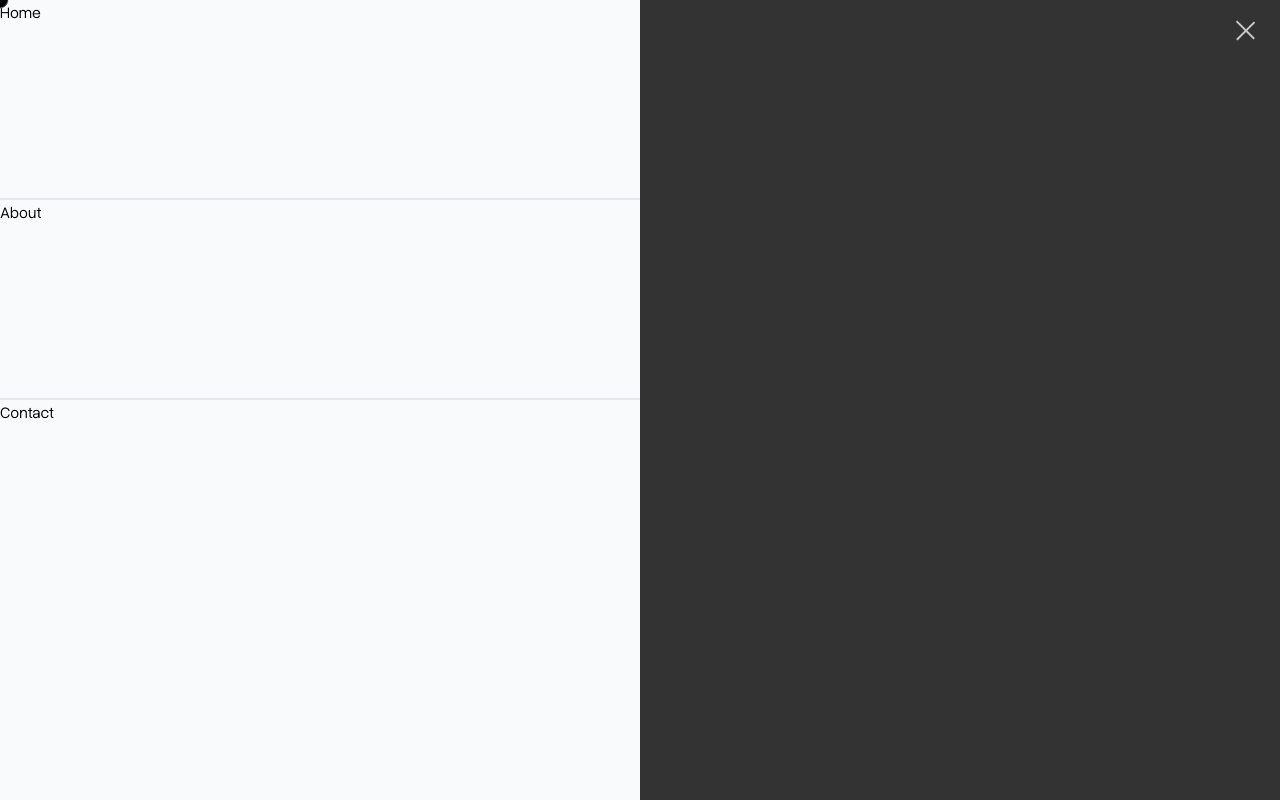
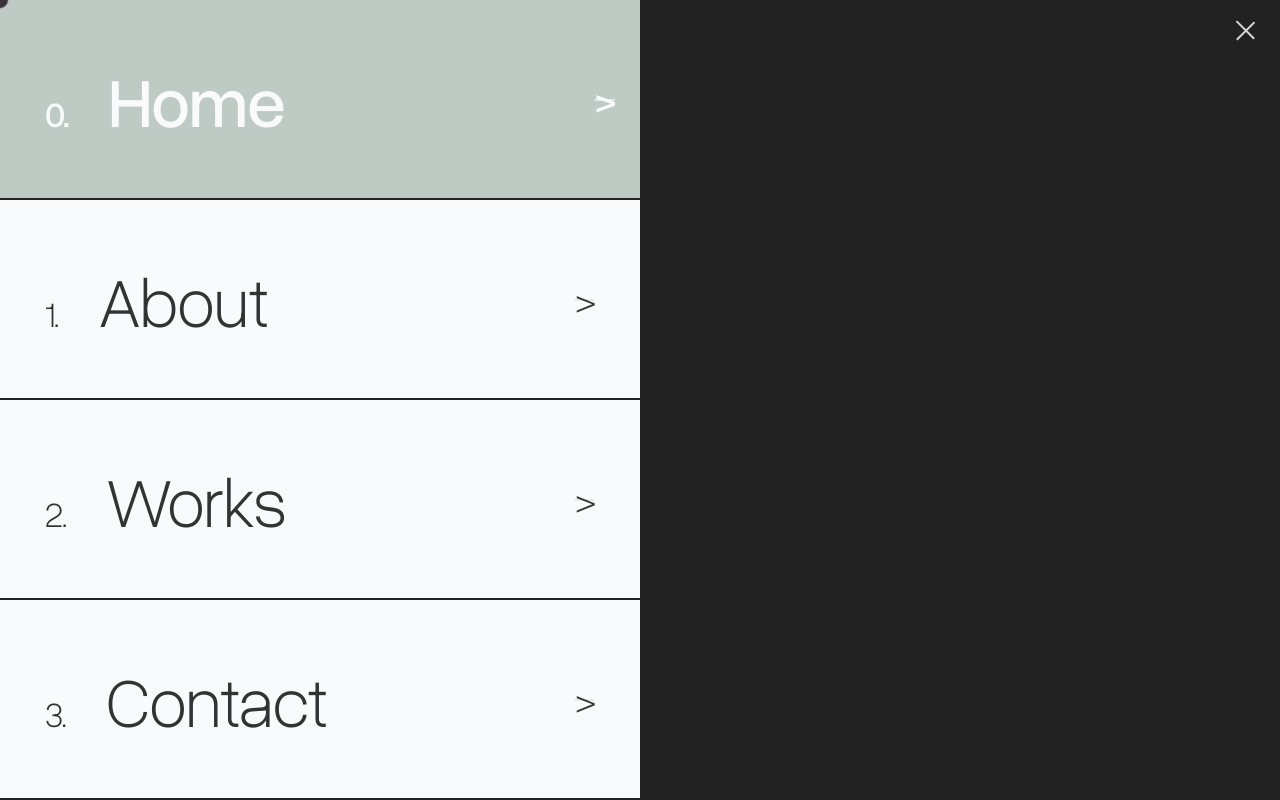
Before and after one commit to thomassbooth/thomas-booth-2024, a Next.js app: page / in a window 1280 px wide. Both pictures are taken after a click on the button 1245 px from the left and 26 px from the top of the page. Shown: the top 800 px of the page. Built offline with nearby package versions, Linux system fonts and the light colour scheme.

Commit message:
menu nav update animations

```diff
--- a/src/app/page.tsx
+++ b/src/app/page.tsx
@@ -6,6 +6,7 @@ import Magnetic from "@/components/Magnetic";
 import Info from "@/components/Footer/Info";
 import Card from "@/components/Card";
 import Marquee from "@/components/Marquee";
+import About from "@/components/About";
 export const metadata: Metadata = {
   title: "Thomas Booth - Software Engineer 2024",
   description: "...",
@@ -16,13 +17,11 @@ export default function Home() {
     <main className="relative">
       <Hero />
       <Introduction />
-
-
+      <About />
       <div className="relative  bg-red-400 z-10 flex flex-col justify-center items-center gap-20 py-10">
-
         <Card colour="red"/>
       </div>
-      <Info/>
+      <Info />
 
       {/* <Random /> */}
     </main>
--- /dev/null
+++ b/src/components/About.tsx
@@ -0,0 +1,38 @@
+"use client";
+
+import { useScroll, useTransform } from "framer-motion";
+import Image from "next/image";
+import React, { useRef } from "react";
+import { motion } from "framer-motion";
+
+const About = () => {
+  const container = useRef(null);
+  const { scrollYProgress } = useScroll({
+    target: container,
+    offset: ["start end", "end start"],
+  });
+
+  const y = useTransform(scrollYProgress, [0, 1], ["0vh", "20vh"]);
+  const width = useTransform(scrollYProgress, [0, 1], ["50vh", "100vh"]);
+  return (
+    <div
+      ref={container}
+      className="bg-common-background-cream h-screen text-common-gray px-[7%]"
+    >
+      <div className="w-full flex justify-between">
+        <span className="text-subtitle font-semibold">Software</span>
+        <span className="text-subtitle font-semibold">Engineer</span>
+      </div>
+      {/* <motion.div>
+        <Image
+          src="/add new recipient empty.png"
+          alt="test"
+          width={100}
+          height={100}
+        />
+      </motion.div> */}
+    </div>
+  );
+};
+
+export default About;
--- a/src/components/Button.tsx
+++ b/src/components/Button.tsx
@@ -21,18 +21,21 @@ const Button = ({
     <div>
       <button
         onMouseEnter={() => {
-          setCursor({type: 'scale', size: 0, colour: 'bg-palette-green-light'})
+          setCursor({
+            type: "scale",
+            size: 0,
+            colour: "bg-palette-green-light",
+          });
           setHovered("hovered");
         }}
         onMouseLeave={() => {
-          setCursor({type: 'none', size: 15})
-          setHovered("normal")}}
+          setCursor({ type: "none", size: 15 });
+          setHovered("normal");
+        }}
         ref={buttonRef}
-        className={`${className} relative border border-common-gray rounded-full overflow-hidden`}
+        className={`${className} group relative border border-common-gray rounded-full overflow-hidden`}
       >
-        <span className="relative z-20 text-common-gray">
-          {children}
-        </span>
+        <span className="relative z-20 text-common-gray group-hover:text-common-background-cream transition-all">{children}</span>
         <motion.div
           initial={{ y: "100%" }}
           animate={hovered}
@@ -44,7 +47,7 @@ const Button = ({
           onAnimationComplete={() => {
             if (hovered === "normal") setHovered("reset");
           }}
-          transition={{ duration: 0.5, easing: "easeIn" }}
+          transition={{ duration: 0.4, easing: "easeIn" }}
           className="absolute top-0 left-[-25%] rounded-[50%] h-[200%] w-[150%]  bg-palette-green-light pointer-events-none"
         />
       </button>
--- a/src/components/Footer/Info.tsx
+++ b/src/components/Footer/Info.tsx
@@ -50,8 +50,8 @@ const Info = () => {
 
   return (
     <div ref={container} className="w-screen mt-[-100vh]">
-      <div className="h-screen"></div>
-      <div className="sticky -bottom-0 h-[80vh] bg-common-background-cream text-common-gray">
+      <div className="h-screen z-0"></div>
+      <div className="sticky bottom-0 h-[80vh] bg-common-background-cream text-common-gray">
         <motion.div
           style={{ y }}
           className="w-full h-full relative flex justify-between"
@@ -103,14 +103,17 @@ const Info = () => {
                 })}
               </div>
             </section>
-            <motion.span className="w-screen text-title tracking-tight font-semibold overflow-hidden">
+            <motion.a
+              href="mailito:thomasbooth26@gmail.com"
+              className="w-screen text-title tracking-tight font-semibold overflow-hidden mb-5"
+            >
               <Marquee>
-                <span className="inline-flex">
+                <span className="hover:underline inline-flex">
                   thomasbooth26@gmail.com
                   <FaRegPaperPlane className="block mx-5" />
                 </span>
               </Marquee>
-            </motion.span>
+            </motion.a>
           </div>
         </motion.div>
       </div>
--- a/src/components/Header/Menu/NavMenu.tsx
+++ b/src/components/Header/Menu/NavMenu.tsx
@@ -10,14 +10,15 @@ interface menuProps {
 }
 
 const links = [
-  { title: "Home", link: "/" },
-  { title: "About", link: "/about" },
-  { title: "Contact", link: "/contact" },
+  { title: "Home", link: "/", position: '0%'},
+  { title: "About", link: "/about", position: '25%' },
+  { title: "Works", link: "/works", position: '50%' },
+  { title: "Contact", link: "/contact", position: '75%' },
 ];
 
 const NavMenu: React.FC<menuProps> = ({ setIsOpen, isOpen }) => {
   return (
-    <div>
+    <div className = {`${!isOpen && 'pointer-events-none'}`}>
       <AnimatePresence mode="wait">
         {isOpen && (
           <>
@@ -28,9 +29,9 @@ const NavMenu: React.FC<menuProps> = ({ setIsOpen, isOpen }) => {
               exit="closed"
               className="z-20 fixed top-0 left-0 h-screen w-1/2 bg-common-background-cream"
             >
-              <ul className = 'h-full w-full'>
+              <ul className = 'relative h-screen w-full'>
                 {links.map((link, indx) => (
-                  <PageLink key={indx} title={link.title} link={link.link} setIsOpen={setIsOpen} />
+                  <PageLink custom = {indx} key={indx} title={link.title} link={link.link} isOpen = {isOpen} setIsOpen={setIsOpen} position = {link.position} />
                 ))}
               </ul>
             </motion.div>
@@ -39,7 +40,7 @@ const NavMenu: React.FC<menuProps> = ({ setIsOpen, isOpen }) => {
               initial="initial"
               animate="open"
               exit="closed"
-              className="z-20 fixed bottom-0 right-0 h-screen w-1/2 bg-common-gray"
+              className="z-20 fixed bottom-0 right-0 h-screen w-1/2 bg-common-background-gray"
             ></motion.div>
           </>
         )}
--- a/src/components/Header/Menu/PageLink.tsx
+++ b/src/components/Header/Menu/PageLink.tsx
@@ -1,19 +1,95 @@
-import Link from 'next/link'
-import React, { SetStateAction } from 'react'
-
+"use client";
+import Link from "next/link";
+import React, { SetStateAction, useState } from "react";
+import { motion } from "framer-motion";
+import { pageLink, linkBorder } from "../anim";
+import Magnetic from "../../Magnetic";
 
 interface linkProps {
-    link: string
-    title: string
-    setIsOpen: React.Dispatch<SetStateAction<boolean>>
+  custom: number;
+  link: string;
+  title: string;
+  setIsOpen: React.Dispatch<SetStateAction<boolean>>;
+  isOpen: boolean;
+  position: string;
 }
 
-const PageLink: React.FC<linkProps> = ({title, link, setIsOpen}) => {
+const PageLink: React.FC<linkProps> = ({
+  custom,
+  title,
+  link,
+  setIsOpen,
+  isOpen,
+  position,
+}) => {
+  const [hovered, setHovered] = useState("reset");
+
   return (
-    <li className = 'h-1/4 w-full border-b-2 last:border-b-0' onClick = {() => setIsOpen(false)}>
-        <Link href = {link} className = 'w-screen h-full text-center'>{title}</Link>
-    </li>
-  )
-}
+    // <div style = {{top: position}} className = 'group absolute h-1/4 left-0 w-full overflow-y-hidden'>
+    <Link
+      href={link}
+      style={{ top: position }}
+      className="group absolute h-1/4 left-0 w-full overflow-y-hidden"
+    >
+      <li
+        className="flex flex-col h-full justify-center"
+        onClick={() => {
+          setHovered("normal");
+          setIsOpen(false);
+        }}
+        onMouseEnter={() => {
+          setHovered("hovered");
+        }}
+        onMouseLeave={() => {
+          setHovered("normal");
+        }}
+      >
+        <div className="inline-block overflow-hidden z-20">
+          <motion.div
+            initial="initial"
+            animate="open"
+            exit="closed"
+            custom={custom}
+            variants={pageLink}
+          >
+            <div className="group-hover:text-common-background-cream transition-all group-hover:font-medium text-subtitle inline-flex w-full font-light text-common-gray justify-between items-center px-[7%]">
+              <div>
+                <span className="text-text mr-10">{custom}.</span>
+                <span className="group-hover:-translate-x-5 transition-all">
+                  {title}
+                </span>
+              </div>
+              <span className="text-text group-hover:translate-x-5 border rounded-full transition-all leading-[0]">
+                {">"}
+              </span>
+            </div>
+          </motion.div>
+        </div>
+        <motion.div
+          initial={{ y: "100%" }}
+          animate={hovered}
+          variants={{
+            hovered: { y: "-20%" },
+            normal: { y: "-120%" },
+            reset: { y: "120%", transition: { duration: 0 } },
+          }}
+          onAnimationComplete={() => {
+            if (hovered === "normal") setHovered("reset");
+          }}
+          transition={{ duration: 0.4, easing: "easeIn" }}
+          className="absolute top-0 left-[-25%] rounded-[50%] h-[200%] w-[150%]  bg-palette-green-light pointer-events-none"
+        />
+      </li>
+      <motion.div
+        initial="initial"
+        animate="open"
+        exit="closed"
+        custom={custom}
+        variants={linkBorder}
+        className="absolute bottom-0 w-full h-0.5 bg-common-background-gray"
+      />
+    </Link>
+  );
+};
 
-export default PageLink
+export default PageLink;
--- a/src/components/Header/anim.ts
+++ b/src/components/Header/anim.ts
@@ -16,7 +16,7 @@ export const menu = {
   },
   open: {
     height: "100vh",
-    transition: { duration: 1.5, ease: [0.76, 0, 0.24, 1] },
+    transition: { duration: 1.5, ease: [0.76, 0, 0.24, 1]},
   },
   closed: {
     height: "0vh",
@@ -24,6 +24,18 @@ export const menu = {
   },
 };
 
+export const pageLink = {
+  initial: { y: '100%'},
+  closed: (i: number) => ({ y: '100%', transition: { delay: 0.5 + (0.2 * (4-(i+1))), duration: 0.5, easing: 'easeIn'} }),
+  open: (i: number) => ({ y: 0, transition: { delay: 1 + (0.2 * i), duration: 0.5, easing: 'easeIn'} }),
+}
+
+export const linkBorder = {
+  initial: { width: 0},
+  closed: (i: number) => ({ width: 0, transition: { delay: (0.2 * (4-(i+1))), duration: 1, easing: 'easeIn'}}),
+  open: (i: number) => ({ width: '100%', transition: { delay: 0.5 + (0.2 * i), duration: 1, easing: 'easeIn'} }),
+}
+
 export const content = {
   scale: { scale: 1, opacity: 1 },
   none: { scale: 0, opacity: 0 },
--- a/src/components/Loading.tsx
+++ b/src/components/Loading.tsx
@@ -18,7 +18,7 @@ const Loading: React.FC<loadingProps> = ({ loaded, setLoaded }) => {
   // useStopScroll()
   return (
     <>
-      <div className="fixed w-screen h-screen flex justify-center items-center z-50 top-0">
+      <div className="fixed w-screen h-screen flex justify-center items-center z-50 top-0 pointer-events-none">
         <span className="leading-none inline-flex overflow-hidden uppercase text-common-background-cream">
           <motion.div
             initial={{ y: -100 }}
--- a/src/components/Marquee.tsx
+++ b/src/components/Marquee.tsx
@@ -63,7 +63,7 @@ const Marquee = ({ children }: { children: React.ReactNode }) => {
   //   };
 
   return (
-    <div className="w-full relative flex pointer-events-none">
+    <div className="w-full relative flex">
       <motion.div
         style={{ x: baseX }}
         className=" relative flex items-center text-center"
```
Also changed, not shown: public/add new recipient empty.png (added).
